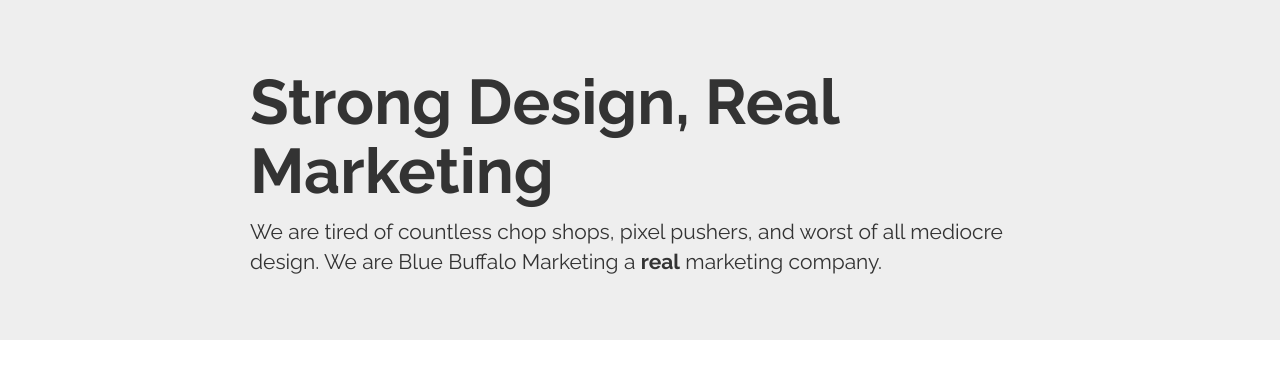
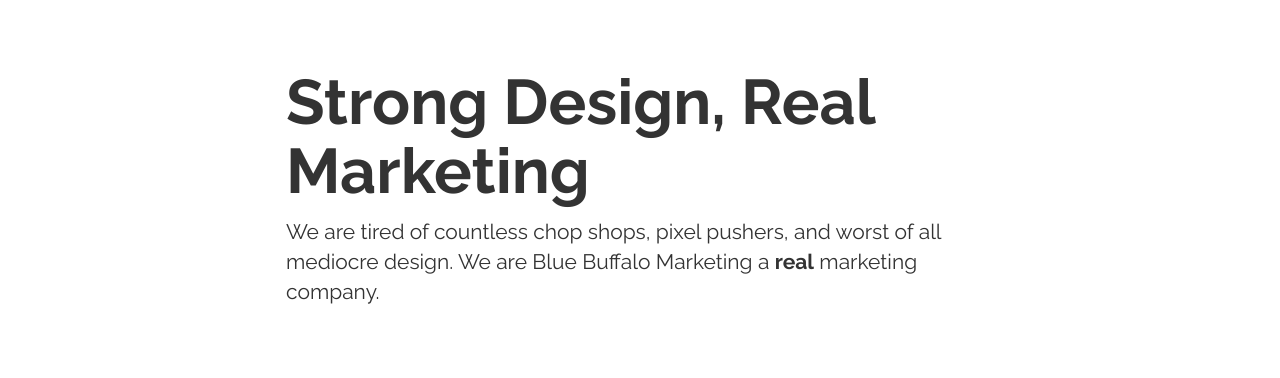
Before and after one commit to jbarkl3y/bbmlandingpage, a plain HTML site: page index.html in a window 1280 px wide. Drawn offline with nearby package versions, Linux system fonts and the light colour scheme.

Commit message:
changed jumbotron

```diff
--- a/style.css
+++ b/style.css
@@ -3,6 +3,9 @@
 }
 
 .intro {
-  padding-left: 250px;
-  padding-right: 250px;
+  padding-left: 30px;
+  padding-right: 30px;
+  margin-left: 256px;
+  margin-right: 256px;
+  background-color: white;
 }
```
